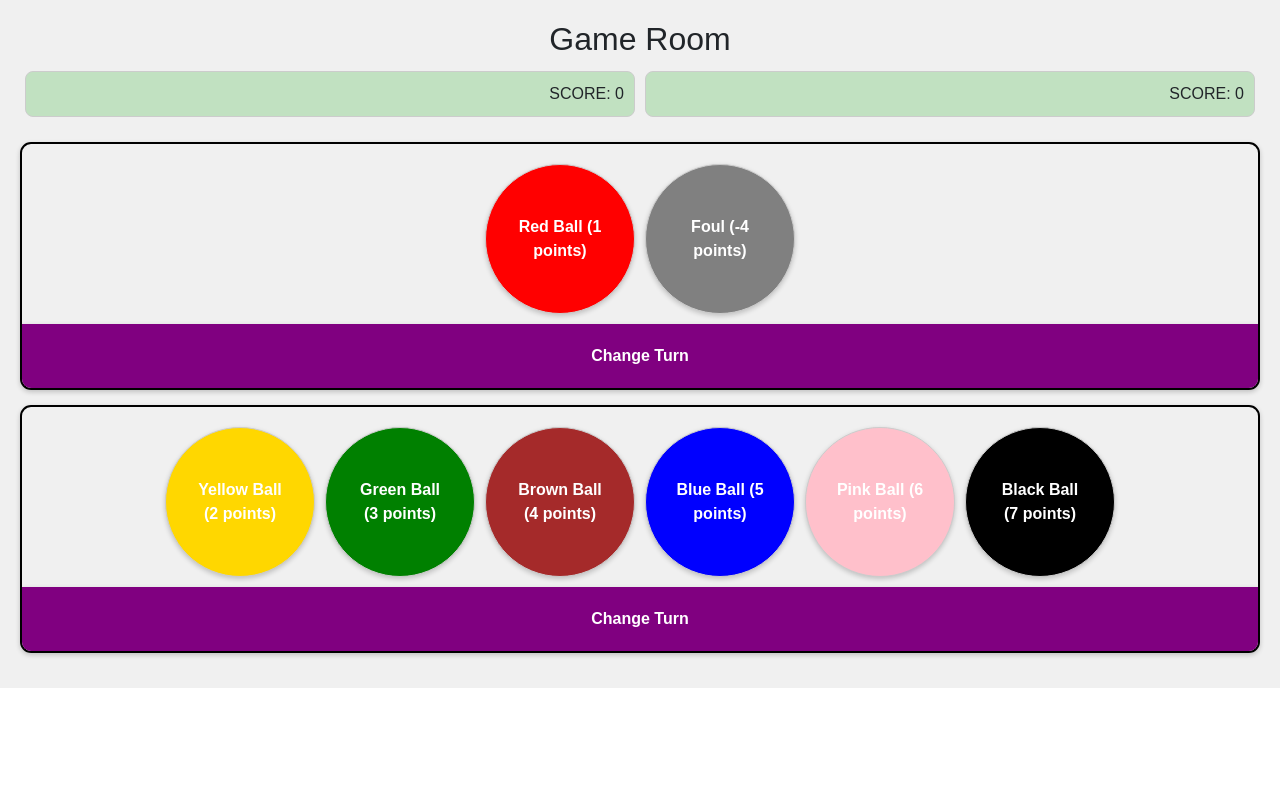
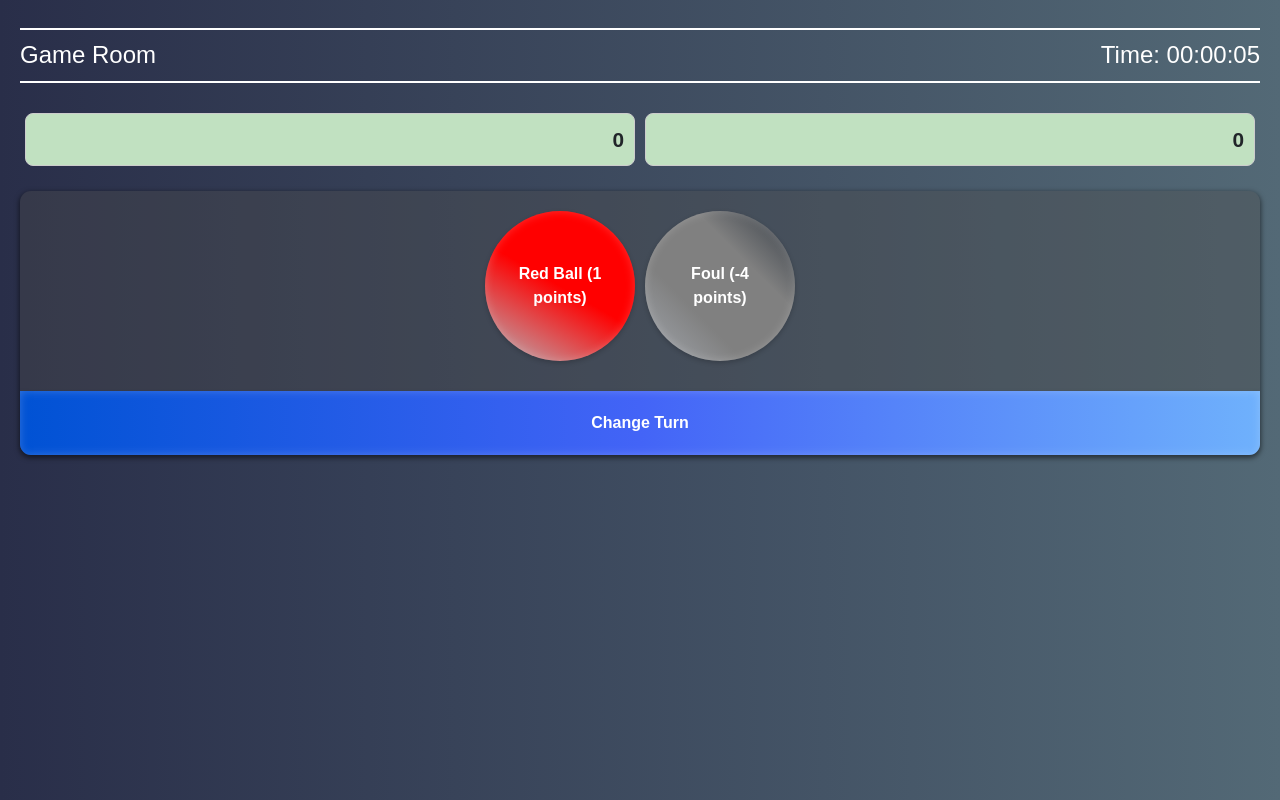
Before and after one commit to KHUNTPRIYANSH/snooker_score, a React (Create React App) app: page /game in a window 1280 px wide. Built offline with nearby package versions, Linux system fonts and the light colour scheme.

Commit message:
working with color v1.0

```diff
--- a/src/pages/GameRoom/GameRoom.css
+++ b/src/pages/GameRoom/GameRoom.css
@@ -1,8 +1,16 @@
 /* GameRoom.css */
 
 .game-room-container {
+    background: #536976;
+    /* fallback for old browsers */
+    background: -webkit-linear-gradient(to right, #292E49, #536976);
+    /* Chrome 10-25, Safari 5.1-6 */
+    background: linear-gradient(to right, #292E49, #536976);
+    /* W3C, IE 10+/ Edge, Firefox 16+, Chrome 26+, Opera 12+, Safari 7+ */
+
+    /* background-color: red !important; */
     text-align: center;
-    /* margin: 20px; */
+    min-height: 100vh;
 }
 
 .score-display {
@@ -77,10 +85,11 @@
 
 .ball-ct {
     margin: 15px 0;
-    border: 2px solid black;
+    /* border: 1px solid rgb(227, 227, 227); */
     border-radius: 11px;
-    box-shadow: 0 2px 5px rgba(0, 0, 0, 0.2);
+    box-shadow: 0 2px 5px 1px rgba(0, 0, 0, 0.5);
     overflow: hidden;
+    background: #4b4b4b60;
 }
 
 .move-buttons {
@@ -98,17 +107,25 @@
 
 .ball-btn {
     color: #fff !important;
-    border: 1px solid #ccc;
+    border: none;
     padding: 30px;
     border-radius: 50%;
     cursor: pointer;
+    outline: none !important;
     width: 150px;
     height: 150px;
     font-size: 1rem;
     font-weight: bold;
-    box-shadow: 0 2px 5px rgba(0, 0, 0, 0.2);
+    box-shadow: 0 2px 5px rgba(0, 0, 0, 0.2),
+    0 0 10px rgba(255, 255, 255, 0.2) inset;
+    /* background: linear-gradient(45deg, #ffffff44, #ddd); */
     transition: all 0.2s ease-in-out;
 }
+/*
+.ball-btn:hover {
+    box-shadow: 0 0 20px rgba(255, 255, 255, 1),
+        0 0 30px rgba(255, 255, 255, 0.9) inset;
+} */
 
 .game-over-message {
     margin-top: 20px;
@@ -123,6 +140,32 @@
     outline: none !important;
     border: none;
     padding: 20px !important;
-    /* margin: 20px; */
+    margin-top: 20px;
     height: fit-content;
 }
+.hidden {
+    display: none;
+}
+
+.score-display big {
+    font-size: 1.3rem;
+    font-weight: 600;
+}
+
+header {
+    display: flex;
+    align-items: center;
+    justify-content: space-between;
+    color: #fff;
+    font-size: 1.5rem;
+    margin: 7.5px 0;
+    border-top: 2px solid white;
+    border-bottom: 2px solid white;
+    padding: 7.5px 0;
+    margin-bottom: 25px;
+}
+
+.score-display p {
+    font-size: 1.1rem;
+    font-weight: 500;
+}
--- a/src/pages/GameRoom/GameRoom.jsx
+++ b/src/pages/GameRoom/GameRoom.jsx
@@ -1,4 +1,4 @@
-import React, { useState } from "react";
+import React, { useState ,useEffect} from "react";
 import { useGameContext } from "../../providers/GameContext";
 import "./GameRoom.css"; // Import your CSS file for styling
 
@@ -9,6 +9,41 @@ const GameRoom = () => {
   const [currentPlayer, setCurrentPlayer] = useState(player1);
   const [scores, setScores] = useState({ [player1]: 0, [player2]: 0 });
   const [currentBall, setCurrentBall] = useState("red");
+  const [elapsedTime, setElapsedTime] = useState(0);
+const [startTime, setStartTime] = useState(null);
+    useEffect(() => {
+    // Start the timer when the component mounts
+    setStartTime(Date.now());
+
+    // Clear the timer when the component unmounts
+    return () => {
+      setStartTime(null);
+    };
+  }, []);
+  useEffect(() => {
+  // Update elapsed time every second
+  const intervalId = setInterval(() => {
+    if (startTime) {
+      const currentTime = Date.now();
+      const secondsElapsed = Math.floor((currentTime - startTime) / 1000);
+
+      // Calculate hours, minutes, and remaining seconds
+      const hours = Math.floor(secondsElapsed / 3600);
+      const minutes = Math.floor((secondsElapsed % 3600) / 60);
+      const seconds = secondsElapsed % 60;
+
+      // Format the time
+      const formattedTime = `${String(hours).padStart(2, '0')}:${String(minutes).padStart(2, '0')}:${String(seconds).padStart(2, '0')}`;
+
+      setElapsedTime(formattedTime);
+    }
+  }, 1000);
+
+  // Clear the interval when the component unmounts
+  return () => {
+    clearInterval(intervalId);
+  };
+}, [startTime]);
 
   // Define point values for each colored ball and their background colors
   const ballInfo = {
@@ -47,7 +82,7 @@ const GameRoom = () => {
       setCurrentPlayer(currentPlayer === player1 ? player2 : player1);
       setCurrentBall("red"); // Reset to red ball after changing turn
     } else if (currentBall === "colored" && ball !== "red") {
-      // If a colored ball is potted, stay in the colored phase
+      setCurrentBall("red");
       // Do not switch back to red
     }
   };
@@ -117,22 +152,21 @@ const GameRoom = () => {
   }
   className={`ball-btn ${ball === "changeTurn" ? "change-turn-btn" : ""}`}
   style={{
-          backgroundColor:
-            ball === "foul"
-              ? "gray"
+    background: ball === "foul"
+      ? "linear-gradient(45deg, rgba(255, 255, 255, 0.5) , gray , gray , rgba(0, 0, 0, 0.25))"
       : ball === "changeTurn"
-              ? "purple"
-              : ballInfo[ball].color,
+      ? " linear-gradient(to right, #0052d4, #4364f7, #6fb1fc)"
+      : `linear-gradient(30deg, rgba(255, 255, 255, 0.6)  , ${ballInfo[ball].color} , ${ballInfo[ball].color}) `,
+
   }}
 >
   {ball === "foul"
     ? "Foul (-4 points)"
     : ball === "changeTurn"
     ? "Change Turn"
-          : `${ball.charAt(0).toUpperCase() + ball.slice(1)} Ball (${
-              ballInfo[ball].points
-            } points)`}
+    : `${ball.charAt(0).toUpperCase() + ball.slice(1)} Ball (${ballInfo[ball].points} points)`}
 </button>
+
     ));
   };
 
@@ -146,8 +180,10 @@ const GameRoom = () => {
 
   return (
     <div className="game-room-container">
-      <h2>Game Room</h2>
-
+   <header>
+        Game Room
+        <div className="time">Time: {elapsedTime} </div>
+      </header>
       {/* Score Display */}
       <div className="score-display">
         <div
@@ -156,7 +192,7 @@ const GameRoom = () => {
           }`}
         >
           <p>{player1}</p>
-          <p>Score: {scores[player1]}</p>
+          <big>{scores[player1]}</big>
         </div>
         <div
           className={`player-score ${
@@ -164,7 +200,7 @@ const GameRoom = () => {
           }`}
         >
           <p>{player2}</p>
-          <p>Score: {scores[player2]}</p>
+          <big>{scores[player2]}</big>
         </div>
 
       </div>
--- a/src/pages/Lobby/GameSetupPage.css
+++ b/src/pages/Lobby/GameSetupPage.css
@@ -7,14 +7,25 @@ body {
 }
 
 /* Game Setup Page styles */
+.game-setup-container>* {
+    width: 100%;
+    height: fit-content !important;
+    box-shadow: 0 2px 5px rgba(0, 0, 0, 0.1);
+    border: 2px solid #252525;
+    padding: 20px;
+}
 .game-setup-container {
-    max-width: 400px;
-    margin: 50px auto;
+    max-width: 100%;
+    padding: 20px;
+    height: 100vh;
+    /* height: 100vh; */
+    display: grid;
+    place-items: center;
+    /* margin: 50px auto; */
     padding: 20px;
     border: 1px solid #ddd;
     border-radius: 8px;
     background-color: #fff;
-    box-shadow: 0 2px 5px rgba(0, 0, 0, 0.1);
 }
 
 .input-container {
@@ -28,3 +39,6 @@ body {
         padding: 15px;
     }
 }
+.ww-btn {
+    width: 100%;
+}
--- a/src/pages/Lobby/GameSetupPage.jsx
+++ b/src/pages/Lobby/GameSetupPage.jsx
@@ -43,19 +43,21 @@ const GameSetupPage = ({ startGame }) => {
 
   return (
     <div className="game-setup-container">
+      <div>
+
       <h2>Game Setup</h2>
       <Form>
         <Form.Group className="mb-3" controlId="player1Name">
-          <Form.Label>Player 1 Name</Form.Label>
+          {/* <Form.Label>Player 1 Name</Form.Label> */}
           <Form.Control type="text" placeholder="Enter Player 1 Name" value={player1} onChange={(e) => setPlayer1(e.target.value)} />
         </Form.Group>
 
         <Form.Group className="mb-3" controlId="player2Name">
-          <Form.Label>Player 2 Name</Form.Label>
+          {/* <Form.Label>Player 2 Name</Form.Label> */}
           <Form.Control type="text" placeholder="Enter Player 2 Name" value={player2} onChange={(e) => setPlayer2(e.target.value)} />
         </Form.Group>
 
-        <Form.Group className="mb-3" controlId="totalPoints">
+        {/* <Form.Group className="mb-3" controlId="totalPoints">
           <Form.Label>Total Points</Form.Label>
           <Form.Control type="number" placeholder="Enter Total Points" value={totalPoints} onChange={(e) => setTotalPoints(parseInt(e.target.value, 10))} />
         </Form.Group>
@@ -66,11 +68,12 @@ const GameSetupPage = ({ startGame }) => {
             <option value="standard">Standard Snooker</option>
             <option value="9-ball">9-Ball Snooker</option>
           </Form.Control>
-        </Form.Group>
-        <Button variant="primary" onClick={handleStartGame}>
+        </Form.Group> */}
+        <Button variant="primary" className='ww-btn' onClick={handleStartGame}>
           Start Game
         </Button>
       </Form>
+      </div>
     </div>
   );
 };
```
Lines whose indentation alone changed are shown as unchanged.
